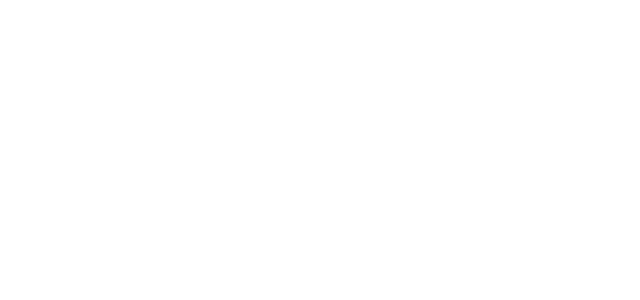
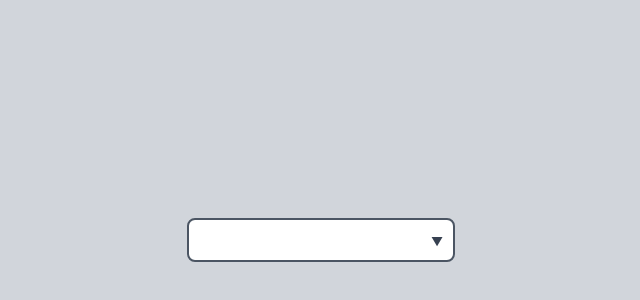
Before and after one commit to strauss02/countries, a React (Create React App) app: page / in a window 1280 px wide. Shown: the part 160-460 px from the top of the page, without its empty margins (325-965 px from the left). Built offline with nearby package versions, Linux system fonts and the light colour scheme.

Commit message:
add basic components

```diff
--- a/src/App.js
+++ b/src/App.js
@@ -1,7 +1,14 @@
 import './App.css'
+import Dropdown from './Dropdown'
+import SearchBar from './components/SearchBar'
 
 function App() {
-  return <div className="App"></div>
+  return (
+    <div className="h-screen flex flex-col justify-center items-center bg-gray-300 App">
+      <SearchBar />
+      {/* <Dropdown /> */}
+    </div>
+  )
 }
 
 export default App
--- /dev/null
+++ b/src/Dropdown.jsx
@@ -0,0 +1,13 @@
+
+function Dropdown(){
+  return (
+          <select name="cars" id="cars">
+        <option value="volvo">Volvo</option>
+        <option value="saab">Saab</option>
+        <option value="mercedes">Mercedes</option>
+        <option value="audi">Audi</option>
+      </select>
+  )
+}
+
+export default Dropdown
--- /dev/null
+++ b/src/components/Arrow.jsx
@@ -0,0 +1,8 @@
+
+function Arrow(){
+  return (
+    <p className="inline-block -ml-6 text-xs text-gray-700"> ▼</p>
+  )
+}
+
+export default Arrow
--- /dev/null
+++ b/src/components/SearchBar.jsx
@@ -0,0 +1,13 @@
+import react from "react";
+import Arrow from "./Arrow";
+
+function SearchBar() {
+  return (
+    <div>
+      <input type="text" className="border-2 rounded-lg p-2 border-gray-600"/>
+      <Arrow/>
+    </div>
+  )
+}
+
+export default SearchBar
```
